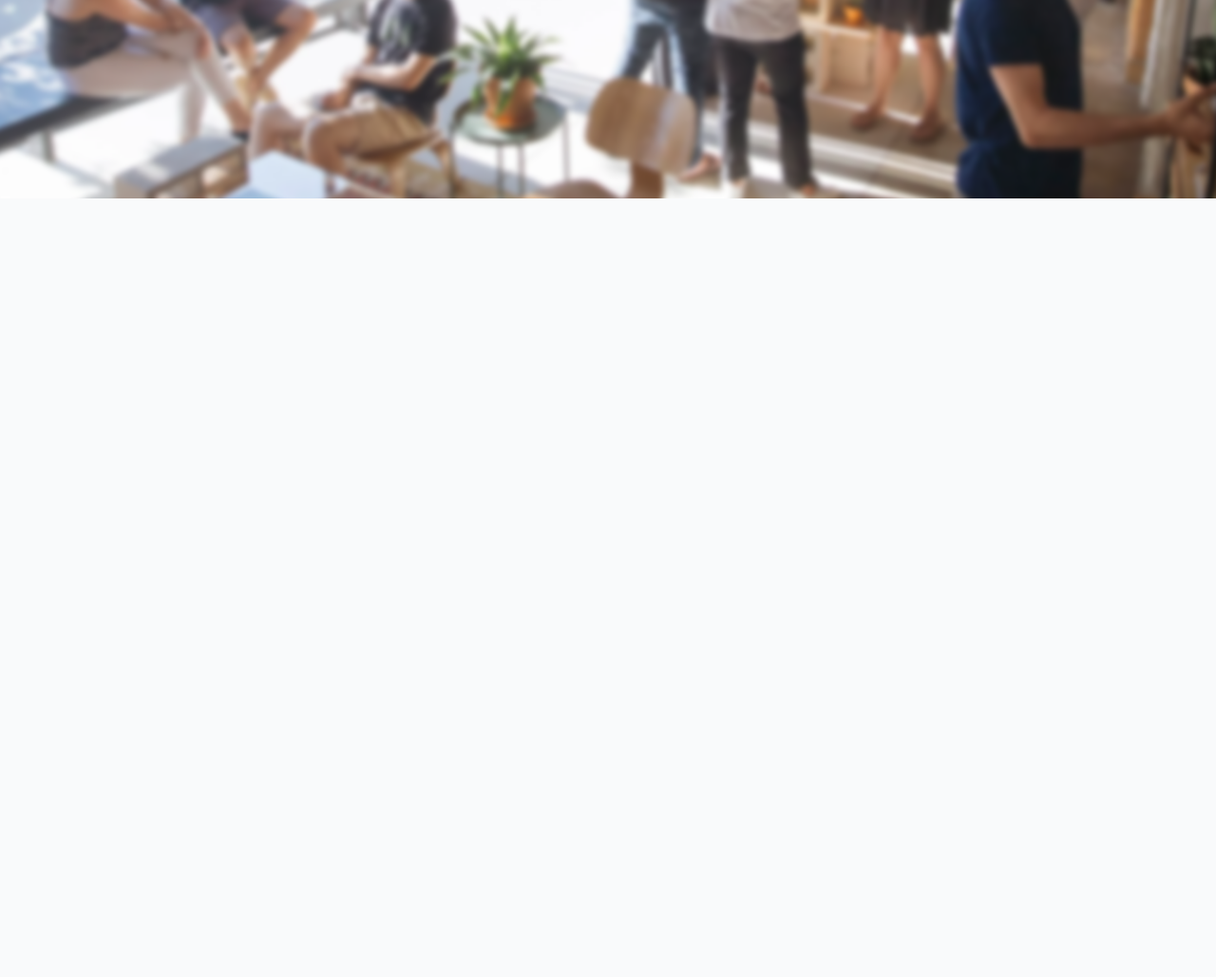
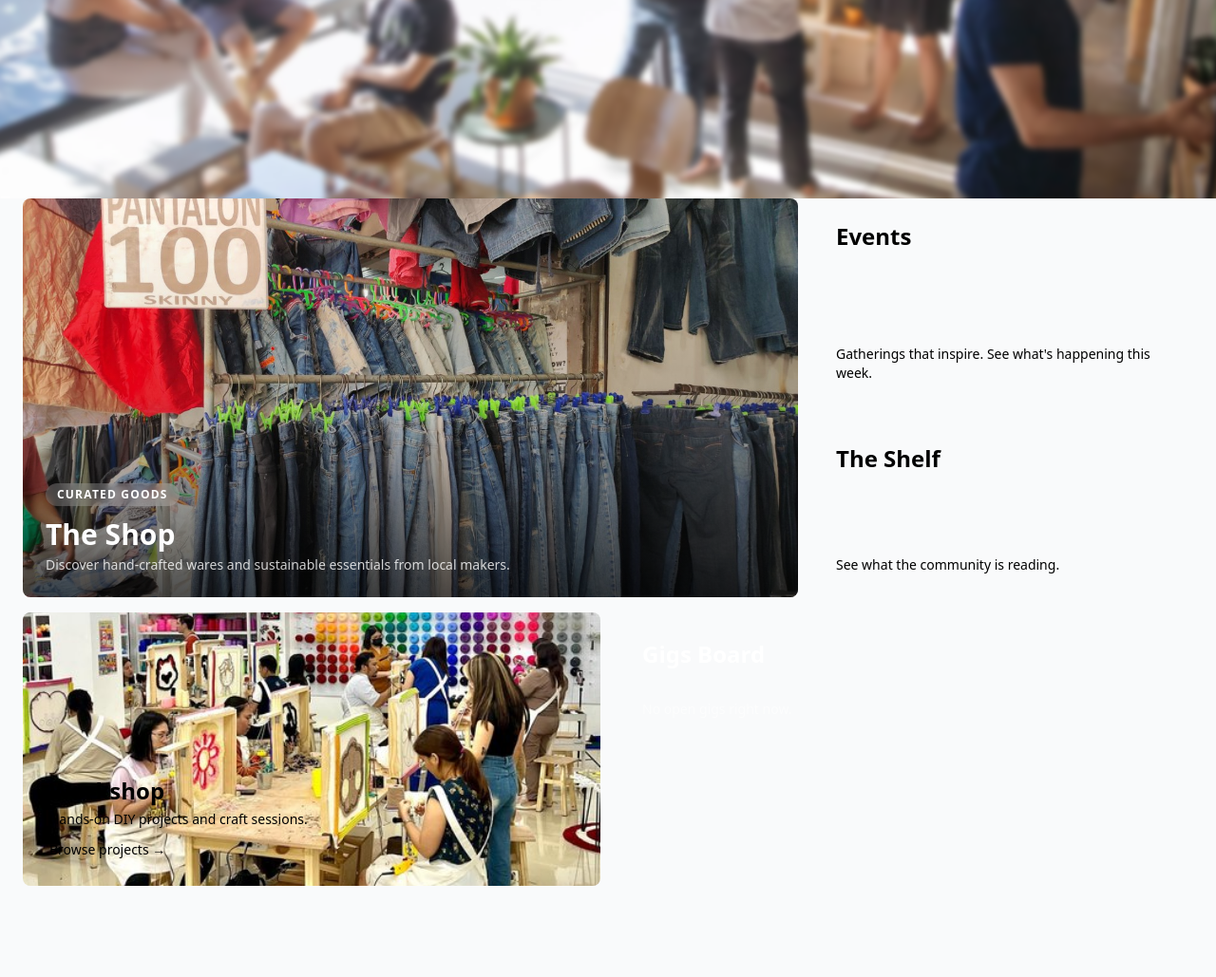
Before and after one commit to itsalexi/commongrounds-1, a Django app: page / in a window 1280 px wide. Shown: the part 592-1621 px from the top of the page at 95% size. Before the commit the page ends 801 px from the top, so only its background shows below. Run offline with Django 5.2, Linux system fonts and the light colour scheme; data that the repository does not hold is empty; some libraries are stand-ins or nearby versions.

Commit message:
feat: create a landing page

```diff
--- a/commongrounds/commongrounds/urls.py
+++ b/commongrounds/commongrounds/urls.py
@@ -16,10 +16,10 @@ Including another URLconf
 """
 from django.contrib import admin
 from django.urls import path, include
-from django.views.generic import TemplateView
+from .views import landing
 
 urlpatterns = [
-    path('', TemplateView.as_view(template_name='landing.html'), name='landing'),
+    path('', landing, name='landing'),
     path('admin/', admin.site.urls),
     path('bookclub/', include('bookclub.urls', namespace='bookclub')),
     path('merchstore/', include('merchstore.urls', namespace='merchstore')),
--- /dev/null
+++ b/commongrounds/commongrounds/views.py
@@ -0,0 +1,13 @@
+from django.shortcuts import render
+from localevents.models import Event
+from bookclub.models import Book
+from commissions.models import Commission
+
+
+def landing(request):
+    ctx = {
+        'upcoming_events': Event.objects.order_by('start_time')[:3],
+        'current_book': Book.objects.first(),
+        'gigs': Commission.objects.order_by('-created_on')[:4],
+    }
+    return render(request, 'landing.html', ctx)
--- a/commongrounds/templates/landing.html
+++ b/commongrounds/templates/landing.html
@@ -4,30 +4,90 @@
 {% block title %}Common Grounds{% endblock %}
 
 {% block content %}
+
 <section class="relative flex items-center justify-center min-h-[92vh] overflow-hidden">
-
-  <img src="{% static 'img/hero.webp' %}" class="absolute inset-0 w-full h-full object-cover scale-105"
-    style="filter: blur(3px);">
+  <img src="{% static 'img/hero.webp' %}" class="absolute inset-0 w-full h-full object-cover scale-105" style="filter: blur(3px);">
   <div class="absolute inset-0 bg-surface/60"></div>
   <div class="absolute inset-x-0 bottom-0 h-3/5 bg-gradient-to-t from-surface to-transparent"></div>
-
   <div class="relative z-10 text-center max-w-xl mx-auto px-6">
-    <h1 class="font-display text-4xl md:text-5xl font-bold text-text tracking-tight mb-5 leading-snug">
-      Find your people.
-    </h1>
-    <p class="text-text-subtle text-base leading-relaxed mb-10 max-w-sm mx-auto">
+    <h1 class="font-display text-4xl md:text-5xl font-bold tracking-tight mb-5 leading-snug">Find your people.</h1>
+    <p class="text-text-subtle leading-relaxed mb-10 max-w-sm mx-auto">
       Events, book clubs, local makers, and more. Common Grounds is where your community actually gathers.
     </p>
-    <div class="flex items-center justify-center gap-3">
-      <a href="{% url 'merchstore:product_list' %}"
-        class="bg-primary hover:bg-primary-hover text-on-primary text-sm font-medium px-6 py-2.5 rounded transition-colors">
-        Explore the Space
+    <div class="flex flex-col sm:flex-row items-center justify-center gap-3">
+      <a href="{% url 'merchstore:product_list' %}" class="w-full sm:w-auto bg-primary hover:bg-primary-hover text-on-primary text-sm font-medium px-6 py-2.5 rounded transition-colors text-center">Explore the Space</a>
+      <a href="{% url 'localevents:event_list' %}" class="w-full sm:w-auto border border-text/60 text-text text-sm font-medium px-6 py-2.5 rounded hover:border-text transition-colors text-center">View Upcoming Events</a>
+    </div>
+  </div>
+</section>
+
+<section class="max-w-7xl mx-auto px-6 pb-24 space-y-4">
+
+  <div class="grid grid-cols-1 md:grid-cols-3 gap-4">
+
+    <a href="{% url 'merchstore:product_list' %}" class="md:col-span-2 relative rounded-lg overflow-hidden group h-72 md:h-[420px]">
+      <img src="{% static 'img/shop.jpeg' %}" class="absolute inset-0 w-full h-full object-cover group-hover:scale-105 transition-transform duration-500">
+      <div class="absolute inset-0 bg-gradient-to-t from-black/70 via-black/10 to-transparent"></div>
+      <div class="absolute bottom-0 left-0 p-6 text-white">
+        <span class="text-xs font-semibold uppercase tracking-widest bg-white/20 backdrop-blur-sm px-3 py-1 rounded-full mb-3 inline-block">Curated Goods</span>
+        <h2 class="font-display text-3xl font-bold mb-1">The Shop</h2>
+        <p class="text-white/80 text-sm">Discover hand-crafted wares and sustainable essentials from local makers.</p>
+      </div>
+    </a>
+
+    <div class="grid grid-cols-2 md:grid-cols-1 gap-4 md:h-[420px]">
+      <a href="{% url 'localevents:event_list' %}" class="bg-surface-low rounded-lg p-6 flex flex-col justify-between hover:bg-surface-mid transition-colors">
+        <h3 class="font-display text-2xl font-semibold">Events</h3>
+        {% if upcoming_events %}
+          <ul class="mt-3 space-y-1">
+            {% for event in upcoming_events %}<li class="text-sm text-text-subtle truncate">{{ event.title }}</li>{% endfor %}
+          </ul>
+        {% endif %}
+        <p class="text-sm text-text-subtle mt-3">Gatherings that inspire. See what's happening this week.</p>
       </a>
-      <a href="{% url 'localevents:event_list' %}"
-        class="border border-text/60 text-text text-sm font-medium px-6 py-2.5 rounded hover:border-text transition-colors">
-        View Upcoming Events
+
+      <a href="{% url 'bookclub:book_list' %}" class="bg-surface-high rounded-lg p-6 flex flex-col justify-between hover:bg-surface-mid transition-colors">
+        <h3 class="font-display text-2xl font-semibold">The Shelf</h3>
+        {% if current_book %}
+          <div>
+            <p class="text-xs font-semibold uppercase tracking-widest text-text-subtle mb-1">Current Read</p>
+            <p class="font-display text-lg font-semibold">"{{ current_book.title }}"</p>
+            <p class="text-sm text-text-subtle">by {{ current_book.author }}</p>
+          </div>
+        {% else %}
+          <p class="text-sm text-text-subtle">See what the community is reading.</p>
+        {% endif %}
       </a>
     </div>
+
+  </div>
+
+  <div class="grid grid-cols-1 md:grid-cols-2 gap-4">
+
+    <a href="{% url 'diyprojects:project_list' %}" class="relative rounded-lg overflow-hidden h-64 md:h-72 group">
+      <img src="{% static 'img/workshop.jpg' %}" class="absolute inset-0 w-full h-full object-cover group-hover:scale-105 transition-transform duration-500">
+      <div class="absolute inset-0 bg-gradient-to-r from-surface/95 to-transparent"></div>
+      <div class="relative z-10 p-7 h-full flex flex-col justify-end">
+        <h2 class="font-display text-2xl font-bold mb-1">Workshop</h2>
+        <p class="text-text-subtle text-sm mb-3">Hands-on DIY projects and craft sessions.</p>
+        <span class="text-sm font-medium text-primary">Browse projects &rarr;</span>
+      </div>
+    </a>
+
+    <a href="{% url 'commissions:requests_list' %}" class="bg-charcoal rounded-lg p-7 flex flex-col md:h-72 hover:opacity-90 transition-opacity">
+      <h2 class="font-display text-2xl font-bold text-white mb-6">Gigs Board</h2>
+      <ul class="flex-1 divide-y divide-white/10">
+        {% for gig in gigs %}
+          <li class="flex items-center justify-between py-3">
+            <span class="text-sm text-white truncate pr-4">{{ gig.title }}</span>
+            <span class="text-xs text-white/60 shrink-0">{{ gig.commission_type }}</span>
+          </li>
+        {% empty %}
+          <li class="text-sm text-white/60 pt-2">No open gigs right now.</li>
+        {% endfor %}
+      </ul>
+    </a>
+
   </div>
 
 </section>
--- a/commongrounds/theme/static_src/src/styles.css
+++ b/commongrounds/theme/static_src/src/styles.css
@@ -16,6 +16,8 @@
   --color-surface-mid:       #f7ece2;
   --color-surface-high:      #ebe1d7;
 
+  --color-charcoal:          #352f29;
+
   --color-text:              #1f1b15;
   --color-text-subtle:       #56433a;
   --color-border:            #dcc1b5;
```
Also changed, not shown: commongrounds/theme/static/img/shop.jpeg (added), commongrounds/theme/static/img/workshop.jpg (added).
